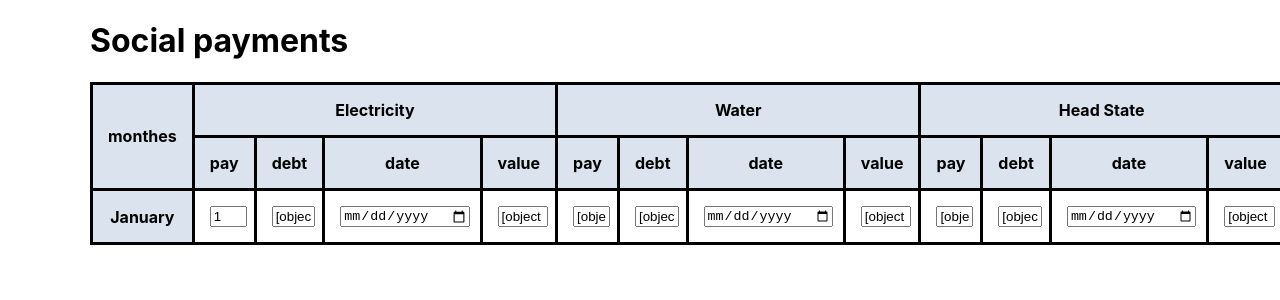
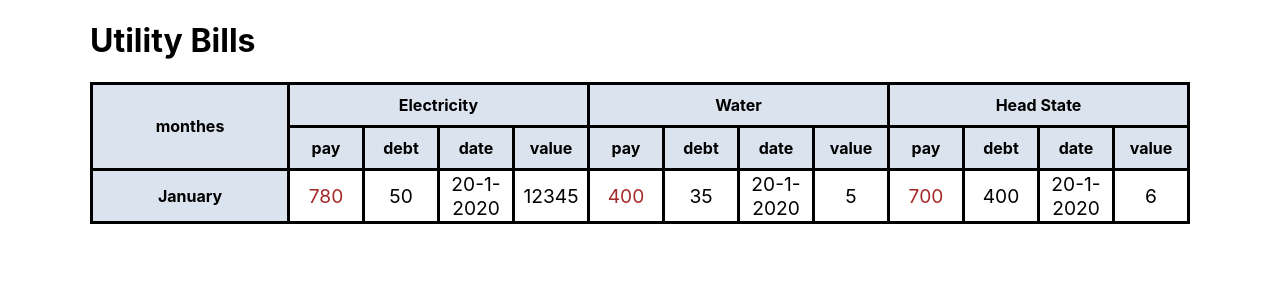
Before and after one commit to sovsianykov/sosial, a React (Create React App) app: page / in a window 1280 px wide. Shown: the top 300 px of the page. Built offline with nearby package versions, Linux system fonts and the light colour scheme.

Commit message:
two nice

```diff
--- a/src/App.js
+++ b/src/App.js
@@ -4,30 +4,35 @@ import './App.css';
 
 class App extends Component {
    state = {
-       months : [ { id:1, completed: 'false',
-           pe:'1', dpe: '', dbte:'', vle:'',
-           we:'', wpe: '', wbte:'', wle:'',
-           se:'', spe: '', sbte:'', sle:''
+       months : [ { id: 1 , completed: 'false',
+           pe:'780', dpe: '50', dbte:'20-1-2020', vle:'12345',
+           we:'400', wpe: '35', wbte:'20-1-2020', wle:'5',
+           se:'700', spe: '400', sbte:'20-1-2020', sle:'6'
        }
        ]
    }
+
+
 
 
   render() {
     return (
         <div className= "App">
           <div className="container">
-            <h1>Social payments </h1>
+            <h1>Utility Bills</h1>
 
             <table>
+                <thead>
+
                 <tr>
                     <th rowSpan="2" colSpan='1'>monthes</th>
               <th  colSpan="4">Electricity</th>
               <th colSpan="4">Water</th>
               <th colSpan="4">Head State</th>
                 </tr>
+
                 <tr>
-                    <th colSpan='1'>pay</th>
+                    <th  colSpan='1'>pay</th>
                     <th colSpan='1'>debt</th>
                     <th>date</th>
                     <th>value</th>
@@ -41,17 +46,30 @@ class App extends Component {
                     <th>value</th>
 
                 </tr>
+                </thead>
+                <tbody>
 
                     {this.state.months.map(month => {
                         return <Month month = {month }
                                       pe = {month.pe }
+                                      dpe = { month.dpe}
+                                      dbte = { month.dbte}
+                                      vle = { month.vle}
+                                      we = {month.we }
+                                      wpe = { month.wpe}
+                                      wbte = { month.wbte}
+                                      wle = { month.wle}
+                                      se = {month.se }
+                                      spe = { month.spe}
+                                      sbte = { month.sbte}
+                                      sle = { month.sle}
                                       key = {month.id }
                         />
                     })}
 
 
 
-
+                </tbody>
             </table>
 
 
--- a/src/Components/Month.js
+++ b/src/Components/Month.js
@@ -3,53 +3,47 @@ import React  from 'react';
 
 
 
-function Month({month}) {
+function Month(props) {
 
 return (
     <tr>
         <th className="monthMame">January</th>
-        <td>
-            <input type="text" value={month.pe} />
+        <td className="pay">
+            <span>{props.pe}</span>
         </td>
         <td>
-            <input type="text" value={month} />
+            <span>{props.dpe}</span>
         </td>
         <td>
-            <input type="date" value={month} />
-        </td>
-         <td>
-            <input type="text" value={month} />
-         </td>
-        <td>
-            <input type="text" value={month} />
+            <span>{props.dbte}</span>
         </td>
         <td>
-            <input type="text" value={month} />
+            <span>{props.vle}</span>
+        </td>
+        <td className="pay">
+            <span>{props.we}</span>
         </td>
         <td>
-            <input type="date" value={month} />
+            <span>{props.wpe}</span>
         </td>
         <td>
-            <input type="text" value={month} />
+            <span>{props.wbte}</span>
         </td>
         <td>
-            <input type="text" value={month} />
+            <span>{props.wle}</span>
+        </td>
+        <td className="pay">
+                <span>{props.se}</span>
         </td>
         <td>
-            <input type="text" value={month} />
+                <span>{props.spe}</span>
         </td>
         <td>
-            <input type="date" value={month} />
+            <span>{props.sbte}</span>
         </td>
-        <td>
-            <input type="text" value={month} />
-        </td>
-
-
-
-
-
-
+            <td>
+                <span>{props.sle}</span>
+            </td>
 
 
     </tr>
--- a/src/index.css
+++ b/src/index.css
@@ -27,10 +27,19 @@ table, th, td {
   border-collapse: collapse;
 
 }
-th,td {
-  padding: 15px;
+th {
+  padding: 10px;
 }
 input {
   display: block;
   width: 100%;
+  height: 30px;
 }
+ td {
+  width: 70px;
+     font-size: 1.2rem;
+     text-align: center;
+}
+ td.pay {
+     color: brown;
+ }
```
Also changed, not shown: 1 other file (tests, documents, lock files or other folders).
